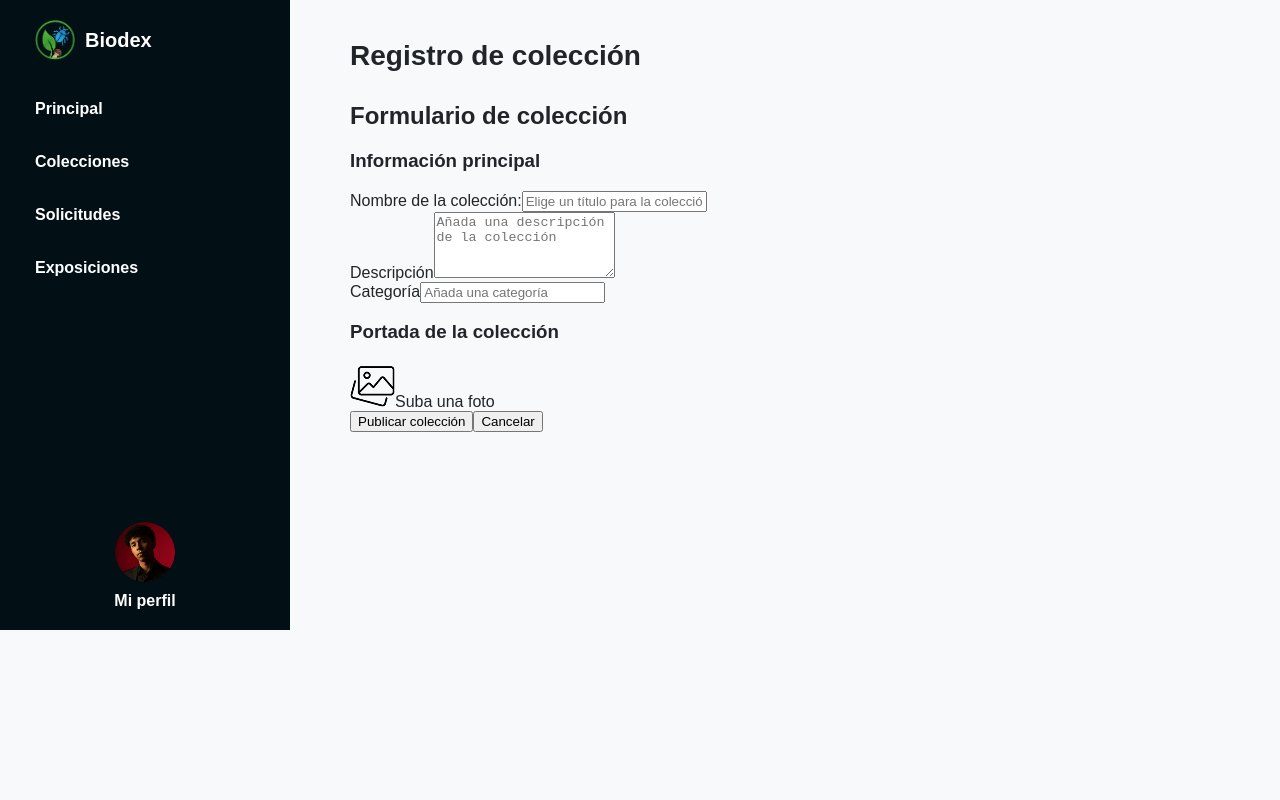
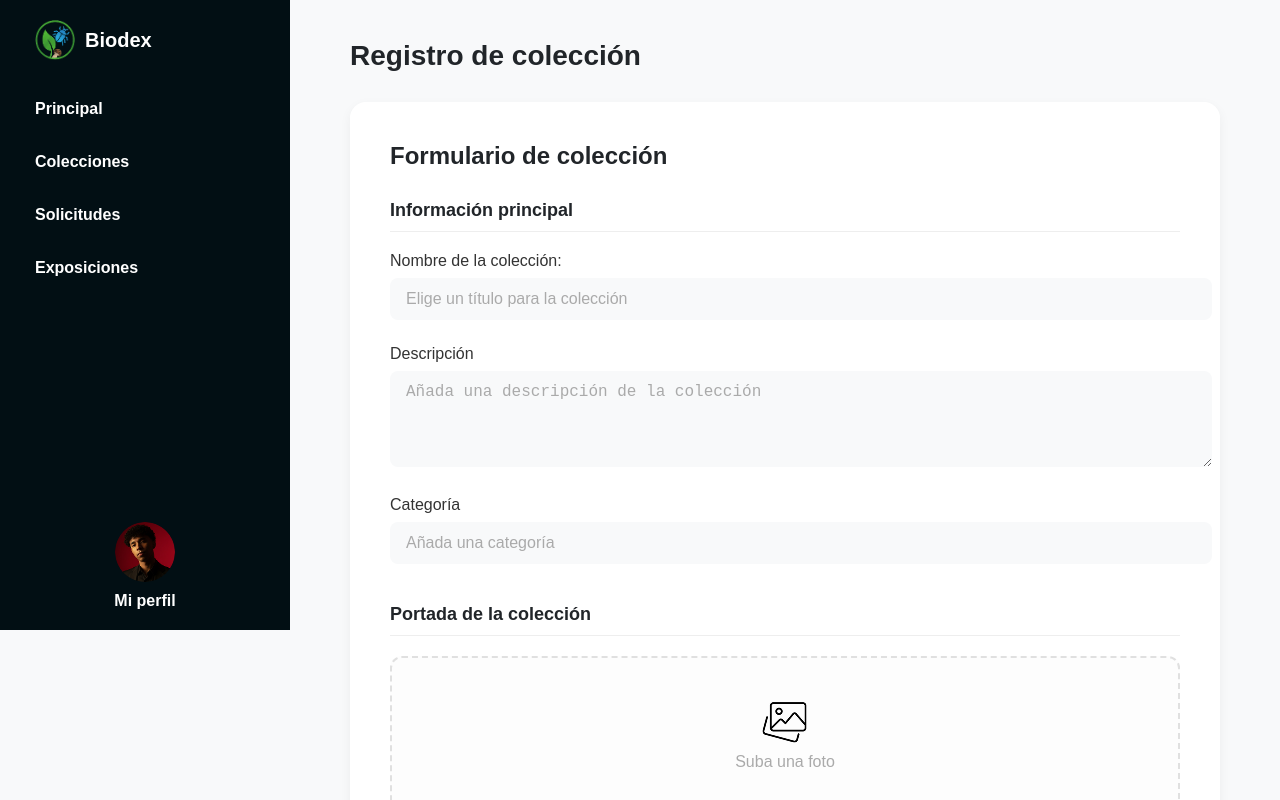
Before and after one commit to AndresGonzalez10/BioDexFront, an Angular app: page /colection in a window 1280 px wide. Built offline with nearby package versions, Linux system fonts and the light colour scheme.

Commit message:
finalizacion del resto del css

```diff
--- a/src/app/pages/colection-r/colection-r.css
+++ b/src/app/pages/colection-r/colection-r.css
@@ -30,3 +30,107 @@ main {
   font-weight: bold;
   margin: 0;
 }
+
+.formulario-container {
+  background-color: white;
+  border-radius: 16px;
+  padding: 40px;
+  max-width: 800px;
+  box-shadow: 0 4px 12px rgba(0, 0, 0, 0.05);
+}
+
+.formulario-container h2 {
+  font-size: 24px;
+  font-weight: bold;
+  margin-top: 0;
+  margin-bottom: 30px;
+}
+
+.seccion-formulario {
+  margin-bottom: 40px;
+}
+
+.seccion-formulario h3 {
+  font-size: 18px;
+  font-weight: 600;
+  margin-bottom: 20px;
+  border-bottom: 1px solid #eee;
+  padding-bottom: 10px;
+}
+
+.form-group {
+  margin-bottom: 25px;
+}
+
+.form-group label {
+  display: block;
+  font-weight: 500;
+  margin-bottom: 8px;
+  color: #333;
+}
+
+.form-group input[type="text"],
+.form-group textarea {
+  width: 100%;
+  padding: 12px 16px;
+  border: none;
+  background-color: #f8f9fa;
+  border-radius: 8px;
+  font-size: 16px;
+  color: #333;
+}
+
+.form-group input[type="text"]::placeholder,
+.form-group textarea::placeholder {
+  color: #aaa;
+}
+
+.upload-box {
+  border: 2px dashed #e0e0e0;
+  border-radius: 12px;
+  padding: 40px;
+  display: flex;
+  justify-content: center;
+  align-items: center;
+  background-color: #fdfdfd;
+}
+
+.upload-label {
+  display: flex;
+  flex-direction: column;
+  align-items: center;
+  gap: 10px;
+  color: #aaa;
+  cursor: pointer;
+  font-weight: 500;
+}
+
+.acciones-formulario {
+  display: flex;
+  justify-content: flex-end;
+  gap: 15px;
+}
+
+.acciones-formulario button {
+  padding: 12px 24px;
+  border: none;
+  border-radius: 8px;
+  font-size: 16px;
+  font-weight: bold;
+  cursor: pointer;
+  transition: transform 0.2s ease;
+}
+
+.acciones-formulario button:hover {
+    transform: scale(1.03);
+}
+
+.btn-publicar {
+  background-color: #d4edda;
+  color: #155724;
+}
+
+.btn-cancelar {
+  background-color: #e63946;
+  color: white;
+}
```
